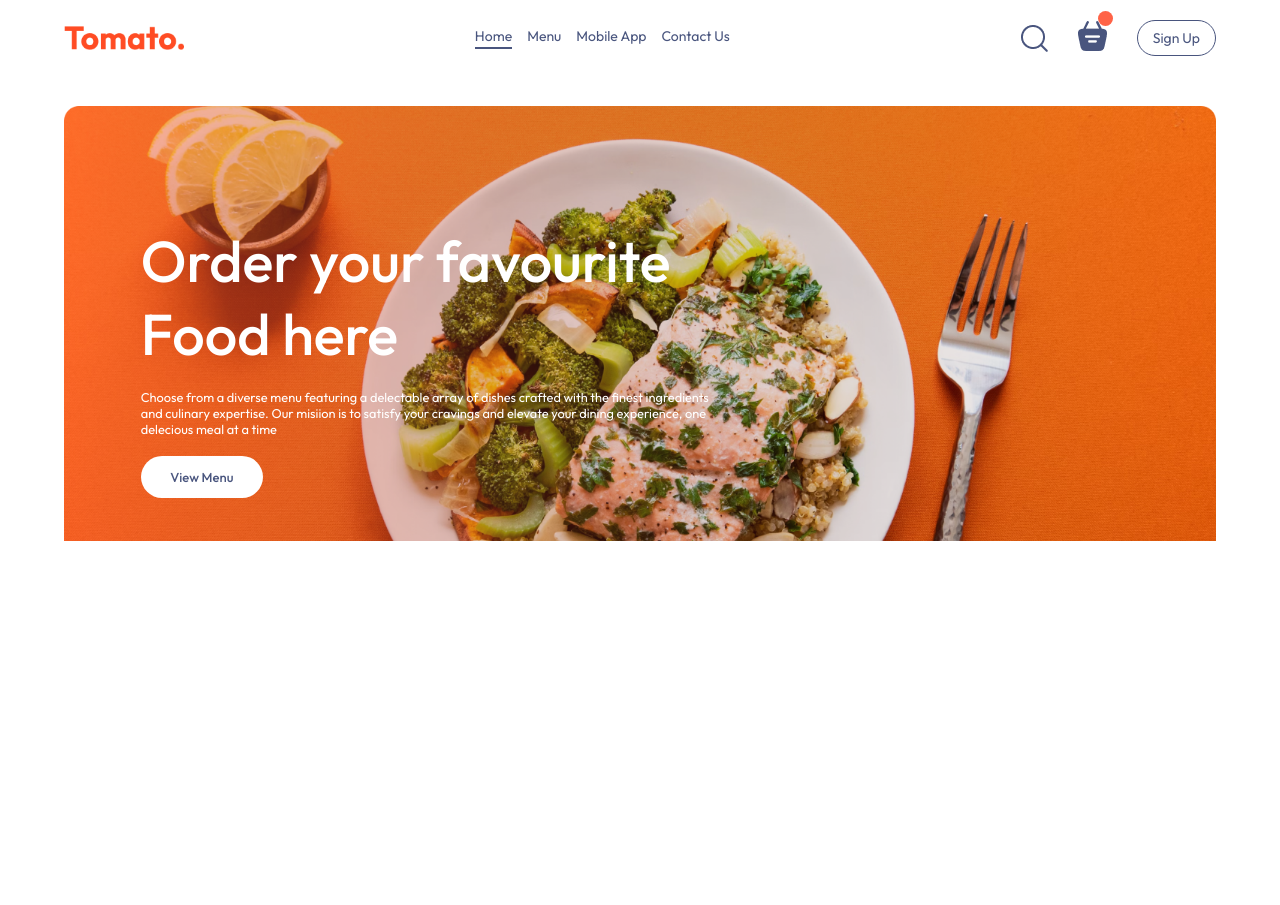
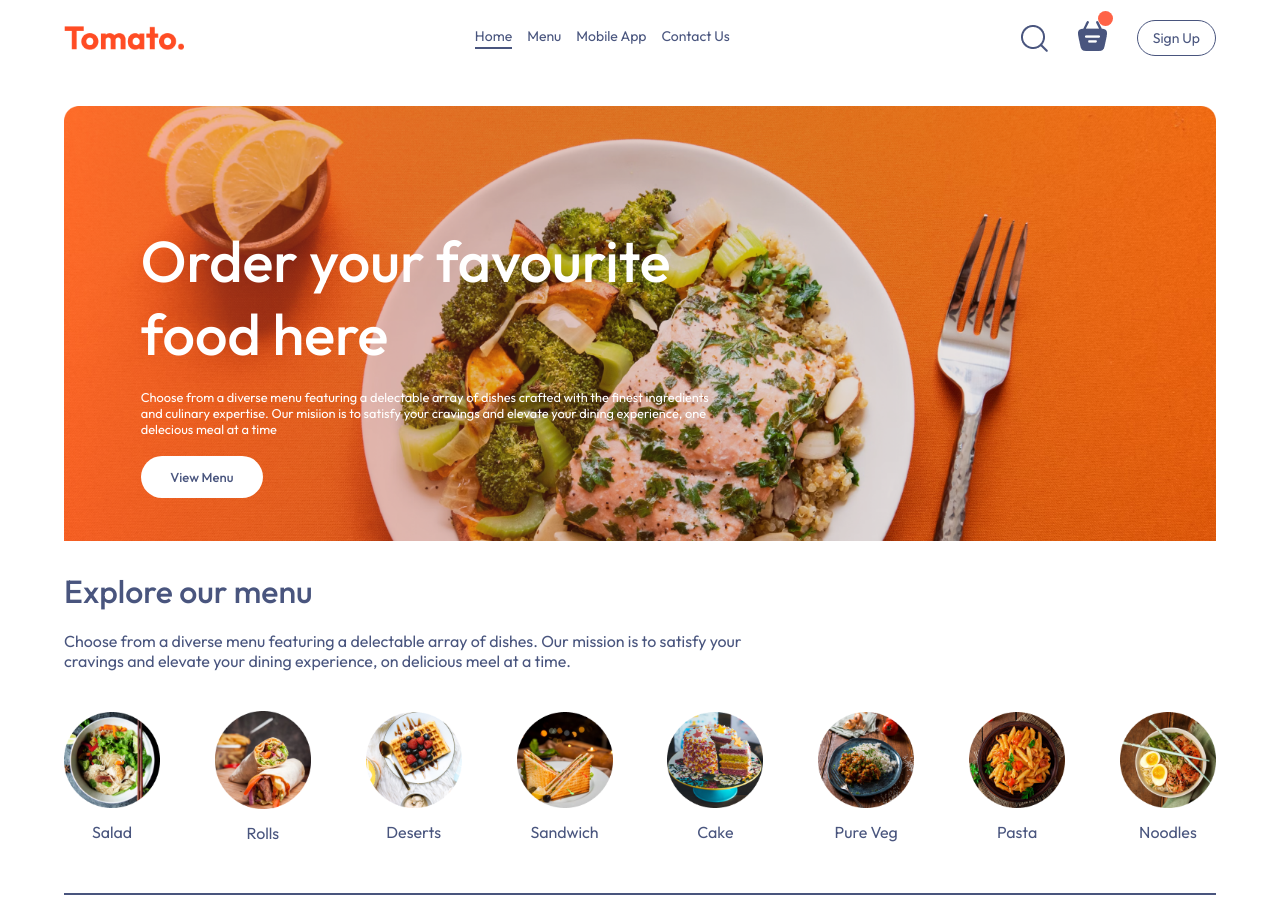
Before and after one commit to MuhammadSami643/Food-Order-System, a React (Vite) app: page / in a window 1280 px wide. Before the commit the page ends 800 px from the top, so only its background shows below. Built offline with nearby package versions, Linux system fonts and the light colour scheme.

Commit message:
View Menu component is ready, CSS applied

```diff
--- /dev/null
+++ b/src/componentCSS/viewMenu.css
@@ -0,0 +1,50 @@
+.viewMenu {
+  display: flex;
+  flex-direction: column;
+  gap: 20px;
+}
+
+.viewMenu h1 {
+  color: var(--primary-color);
+  font-weight: 500;
+}
+
+.viewMenuText {
+  color: var(--primary-color);
+  max-width: 62%;
+}
+
+.viewMenuList {
+  display: flex;
+  justify-content: space-between;
+  align-items: center;
+  gap: 30px;
+  text-align: center;
+  margin: 20px 0px;
+  overflow-x: scroll;
+}
+
+.viewMenuList::-webkit-scrollbar {
+  display: none;
+}
+
+.menuListItem img {
+  width: 7.5vw;
+  min-width: 80px;
+  cursor: pointer;
+  transition: 1s;
+}
+
+.menuListItem p {
+  margin-top: 10px;
+  color: var(--primary-color);
+  cursor: pointer;
+  transition: 1s;
+}
+
+.viewMenu hr {
+  margin: 10px 0px;
+  height: 2px;
+  background-color: var(--primary-color);
+  border: none;
+}
--- a/src/components/header.jsx
+++ b/src/components/header.jsx
@@ -7,7 +7,7 @@ const Header = () => {
     <>
       <div className="header">
         <div className="header-content">
-          <h1>Order your favourite Food here</h1>
+          <h1>Order your favourite food here</h1>
           <p>
             Choose from a diverse menu featuring a delectable array of dishes
             crafted with the finest ingredients and culinary expertise. Our
--- /dev/null
+++ b/src/components/viewMenu.jsx
@@ -0,0 +1,32 @@
+import { menu_list } from "../assets/assets";
+import "../componentCSS/viewMenu.css";
+
+import React from "react";
+
+const ViewMenu = () => {
+  return (
+    <>
+      <div className="viewMenu" id="vMenu">
+        <h1>Explore our menu</h1>
+        <p className="viewMenuText">
+          Choose from a diverse menu featuring a delectable array of dishes. Our
+          mission is to satisfy your cravings and elevate your dining
+          experience, on delicious meel at a time.
+        </p>
+        <div className="viewMenuList">
+          {menu_list.map((item, index) => {
+            return (
+              <div key={index} className="menuListItem">
+                <img src={item.menu_image} alt="" />
+                <p>{item.menu_name}</p>
+              </div>
+            );
+          })}
+        </div>
+        <hr />
+      </div>
+    </>
+  );
+};
+
+export default ViewMenu;
--- a/src/pages/Home.jsx
+++ b/src/pages/Home.jsx
@@ -1,4 +1,5 @@
 import Header from "../components/header";
+import ViewMenu from "../components/viewMenu";
 import "../pagesCSS/Home.css";
 
 import React from "react";
@@ -7,6 +8,7 @@ const Home = () => {
   return (
     <>
       <Header />
+      <ViewMenu />
     </>
   );
 };
```
